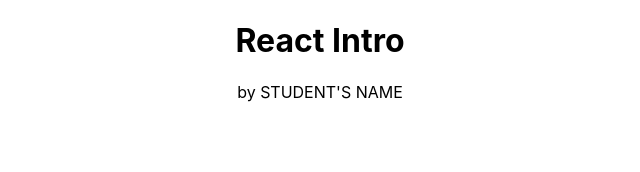
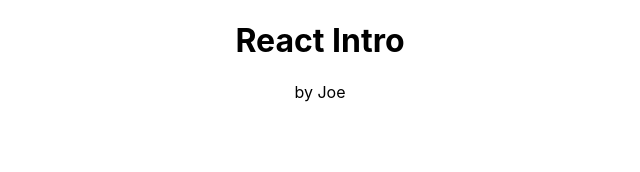
Before and after one commit to CommandShiftHQ/react-intro, a React (Create React App) app: page / in a window 1280 px wide. Shown: the top 172 px of the page, without its empty margins (320-960 px from the left). Built offline with nearby package versions, Linux system fonts and the light colour scheme.

Commit message:
Add prop name to <Header />

```diff
--- a/src/App.js
+++ b/src/App.js
@@ -3,9 +3,11 @@
 import Header from './components/Header';
 
 function App() {
+  const author = 'Joe';
+
   return (
     <div className="App">
-      <Header />
+      <Header name={author} />
     </div>
   );
 }
--- a/src/components/Header.js
+++ b/src/components/Header.js
@@ -1,10 +1,10 @@
 import React from 'react';
 
-const Header = () => {
+const Header = ({name}) => {
   return (
     <header>
       <h1>React Intro</h1>
-      <div>by STUDENT'S NAME</div>
+      <div>by {name}</div>
     </header>
   );
 }
```
